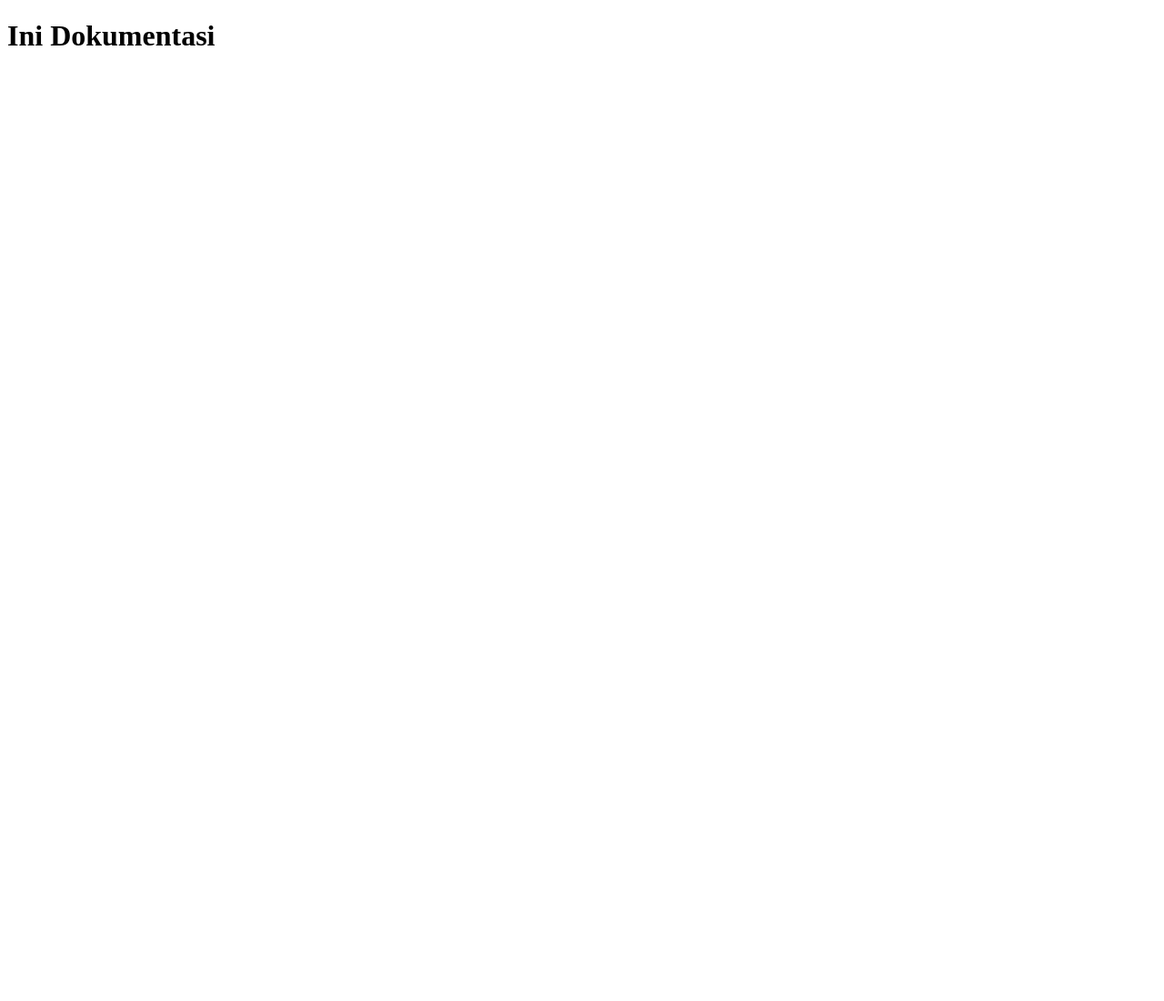
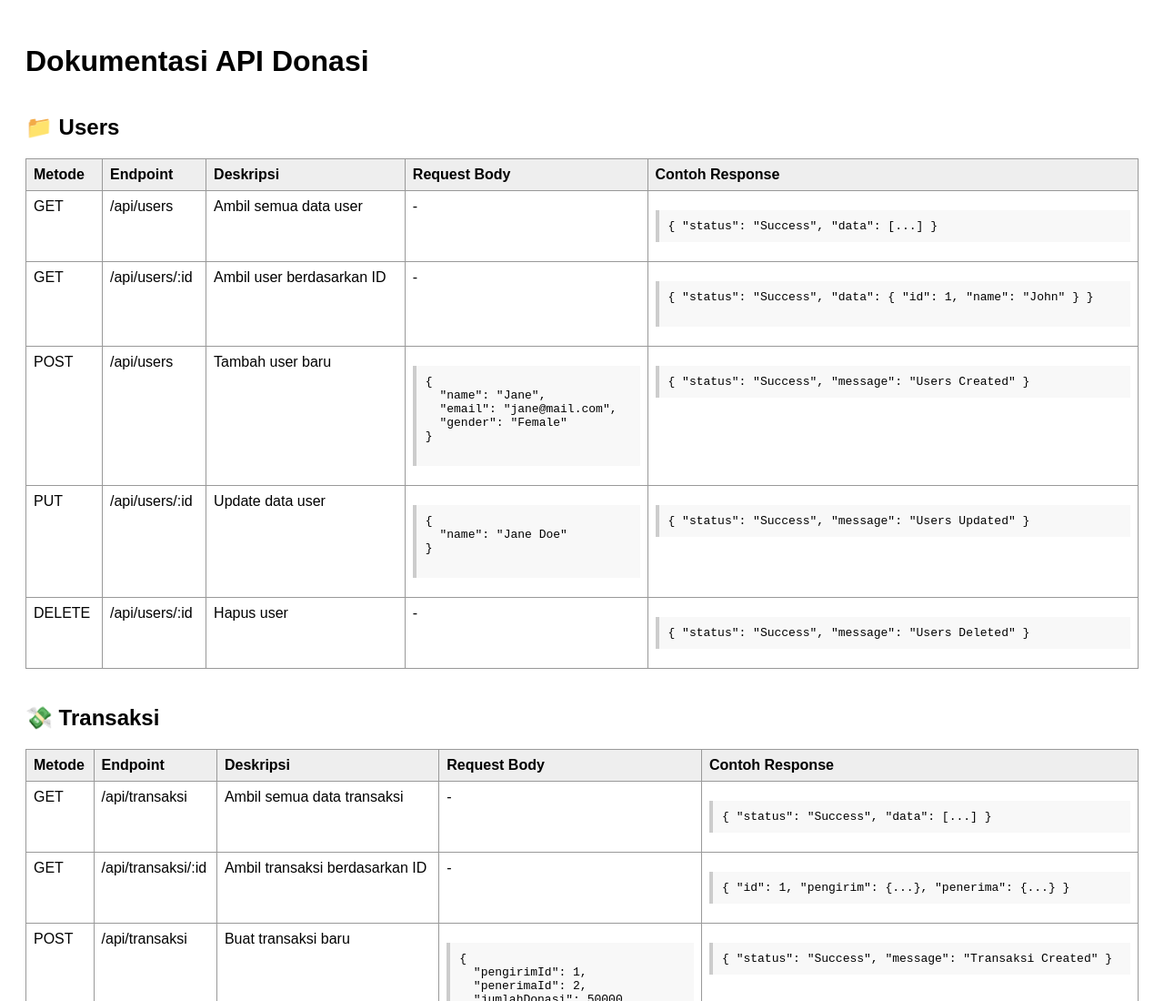
Before and after one commit to uchihamadara37/donasi_backend_express, a website: page docs/index.html in a window 1280 px wide. Shown: the top 1100 px of the page at 91% size. Before the commit the page ends 800 px from the top, so only its background shows below. Drawn offline with Linux system fonts and the light colour scheme.

Commit message:
css untuk docs

```diff
--- a/docs/index.html
+++ b/docs/index.html
@@ -1,11 +1,255 @@
 <!DOCTYPE html>
-<html lang="en">
-<head>
-    <meta charset="UTF-8">
-    <meta name="viewport" content="width=device-width, initial-scale=1.0">
-    <title>Document API Donasi</title>
-</head>
-<body>
-    <h1>Ini Dokumentasi</h1>
-</body>
+<html lang="id">
+  <head>
+    <meta charset="UTF-8" />
+    <meta name="viewport" content="width=device-width, initial-scale=1.0" />
+    <title>Dokumentasi API Donasi</title>
+    <link rel="stylesheet" href="style.css">
+  </head>
+  <body>
+    <h1>Dokumentasi API Donasi</h1>
+
+    <!-- USERS -->
+    <h2>📁 Users</h2>
+    <table>
+      <thead>
+        <tr>
+          <th>Metode</th>
+          <th>Endpoint</th>
+          <th>Deskripsi</th>
+          <th>Request Body</th>
+          <th>Contoh Response</th>
+        </tr>
+      </thead>
+      <tbody>
+        <tr>
+          <td>GET</td>
+          <td>/api/users</td>
+          <td>Ambil semua data user</td>
+          <td>-</td>
+          <td><pre>{ "status": "Success", "data": [...] }</pre></td>
+        </tr>
+        <tr>
+          <td>GET</td>
+          <td>/api/users/:id</td>
+          <td>Ambil user berdasarkan ID</td>
+          <td>-</td>
+          <td>
+            <pre>
+{ "status": "Success", "data": { "id": 1, "name": "John" } }
+            </pre>
+          </td>
+        </tr>
+        <tr>
+          <td>POST</td>
+          <td>/api/users</td>
+          <td>Tambah user baru</td>
+          <td>
+            <pre>
+{
+  "name": "Jane",
+  "email": "jane@mail.com",
+  "gender": "Female"
+}
+            </pre>
+          </td>
+          <td>
+            <pre>{ "status": "Success", "message": "Users Created" }</pre>
+          </td>
+        </tr>
+        <tr>
+          <td>PUT</td>
+          <td>/api/users/:id</td>
+          <td>Update data user</td>
+          <td>
+            <pre>
+{
+  "name": "Jane Doe"
+}
+            </pre>
+          </td>
+          <td>
+            <pre>{ "status": "Success", "message": "Users Updated" }</pre>
+          </td>
+        </tr>
+        <tr>
+          <td>DELETE</td>
+          <td>/api/users/:id</td>
+          <td>Hapus user</td>
+          <td>-</td>
+          <td>
+            <pre>{ "status": "Success", "message": "Users Deleted" }</pre>
+          </td>
+        </tr>
+      </tbody>
+    </table>
+
+    <!-- TRANSAKSI -->
+    <h2>💸 Transaksi</h2>
+    <table>
+      <thead>
+        <tr>
+          <th>Metode</th>
+          <th>Endpoint</th>
+          <th>Deskripsi</th>
+          <th>Request Body</th>
+          <th>Contoh Response</th>
+        </tr>
+      </thead>
+      <tbody>
+        <tr>
+          <td>GET</td>
+          <td>/api/transaksi</td>
+          <td>Ambil semua data transaksi</td>
+          <td>-</td>
+          <td><pre>{ "status": "Success", "data": [...] }</pre></td>
+        </tr>
+        <tr>
+          <td>GET</td>
+          <td>/api/transaksi/:id</td>
+          <td>Ambil transaksi berdasarkan ID</td>
+          <td>-</td>
+          <td><pre>{ "id": 1, "pengirim": {...}, "penerima": {...} }</pre></td>
+        </tr>
+        <tr>
+          <td>POST</td>
+          <td>/api/transaksi</td>
+          <td>Buat transaksi baru</td>
+          <td>
+            <pre>
+{
+  "pengirimId": 1,
+  "penerimaId": 2,
+  "jumlahDonasi": 50000,
+  "pesanDonasi": "Semangat ya!"
+}
+            </pre>
+          </td>
+          <td>
+            <pre>{ "status": "Success", "message": "Transaksi Created" }</pre>
+          </td>
+        </tr>
+      </tbody>
+    </table>
+
+    <!-- HISTORY -->
+    <h2>🕓 History</h2>
+    <table>
+      <thead>
+        <tr>
+          <th>Metode</th>
+          <th>Endpoint</th>
+          <th>Deskripsi</th>
+          <th>Request Body</th>
+          <th>Contoh Response</th>
+        </tr>
+      </thead>
+      <tbody>
+        <tr>
+          <td>GET</td>
+          <td>/api/history/:userId</td>
+          <td>Ambil riwayat donasi user</td>
+          <td>-</td>
+          <td><pre>{ "status": "Success", "data": [...] }</pre></td>
+        </tr>
+
+      </tbody>
+    </table>
+    <!-- AUTH -->
+<h2>🔐 Auth</h2>
+<table>
+  <thead>
+    <tr>
+      <th>Metode</th>
+      <th>Endpoint</th>
+      <th>Deskripsi</th>
+      <th>Request Body</th>
+      <th>Contoh Response</th>
+    </tr>
+  </thead>
+  <tbody>
+    <tr>
+      <td>POST</td>
+      <td>/api/register</td>
+      <td>Daftarkan akun baru</td>
+      <td>
+        <pre>
+{
+  "name": "rafli",
+  "email": "rafli@gmail.com",
+  "password": "rahasia123"
+}
+        </pre>
+      </td>
+      <td>
+        <pre>
+{ "status": "Success", "message": "User Registered" }
+        </pre>
+      </td>
+    </tr>
+    <tr>
+      <td>POST</td>
+      <td>/api/login</td>
+      <td>Login dan dapatkan access & refresh token</td>
+      <td>
+        <pre>
+{
+  "email": "rafli@gmail.com",
+  "password": "rahasia123"
+}
+        </pre>
+      </td>
+      <td>
+        <pre>
+{
+  "accessToken": "xxx.yyy.zzz",
+  "refreshToken": "abc.def.ghi",
+  "user": {
+    "id": 1,
+    "name": "rafli"
+  }
+}
+        </pre>
+      </td>
+    </tr>
+    <tr>
+      <td>DELETE</td>
+      <td>/api/logout</td>
+      <td>Logout dan hapus refresh token</td>
+      <td>
+        <pre>
+{
+  "refreshToken": "abc.def.ghi"
+}
+        </pre>
+      </td>
+      <td>
+        <pre>
+{ "status": "Success", "message": "Logged out" }
+        </pre>
+      </td>
+    </tr>
+    <tr>
+      <td>POST</td>
+      <td>/api/token</td>
+      <td>Perbarui access token dengan refresh token</td>
+      <td>
+        <pre>
+{
+  "refreshToken": "abc.def.ghi"
+}
+        </pre>
+      </td>
+      <td>
+        <pre>
+{
+  "accessToken": "baru.xxx.yyy"
+}
+        </pre>
+      </td>
+    </tr>
+  </tbody>
+</table>
+
+  </body>
 </html>
--- /dev/null
+++ b/docs/style.css
@@ -0,0 +1,32 @@
+body {
+    font-family: Arial, sans-serif;
+    padding: 20px;
+  }
+  h2 {
+    margin-top: 40px;
+  }
+  table {
+    border-collapse: collapse;
+    width: 100%;
+    margin-top: 10px;
+  }
+  th,
+  td {
+    border: 1px solid #999;
+    padding: 8px;
+    text-align: left;
+    vertical-align: top;
+  }
+  th {
+    background-color: #eee;
+  }
+  code {
+    background: #f4f4f4;
+    padding: 2px 4px;
+    border-radius: 4px;
+  }
+  pre {
+    background: #f8f8f8;
+    padding: 10px;
+    border-left: 4px solid #ccc;
+  }
```
